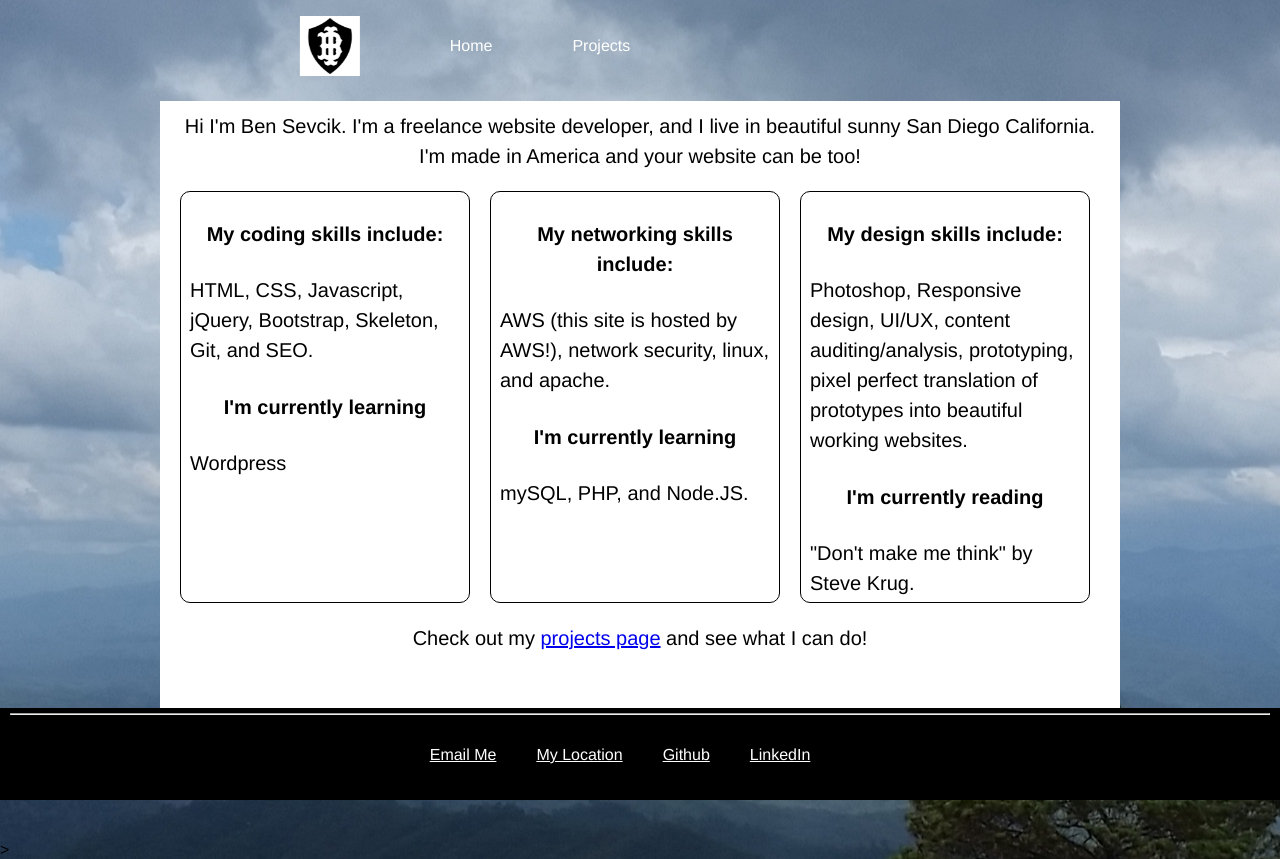
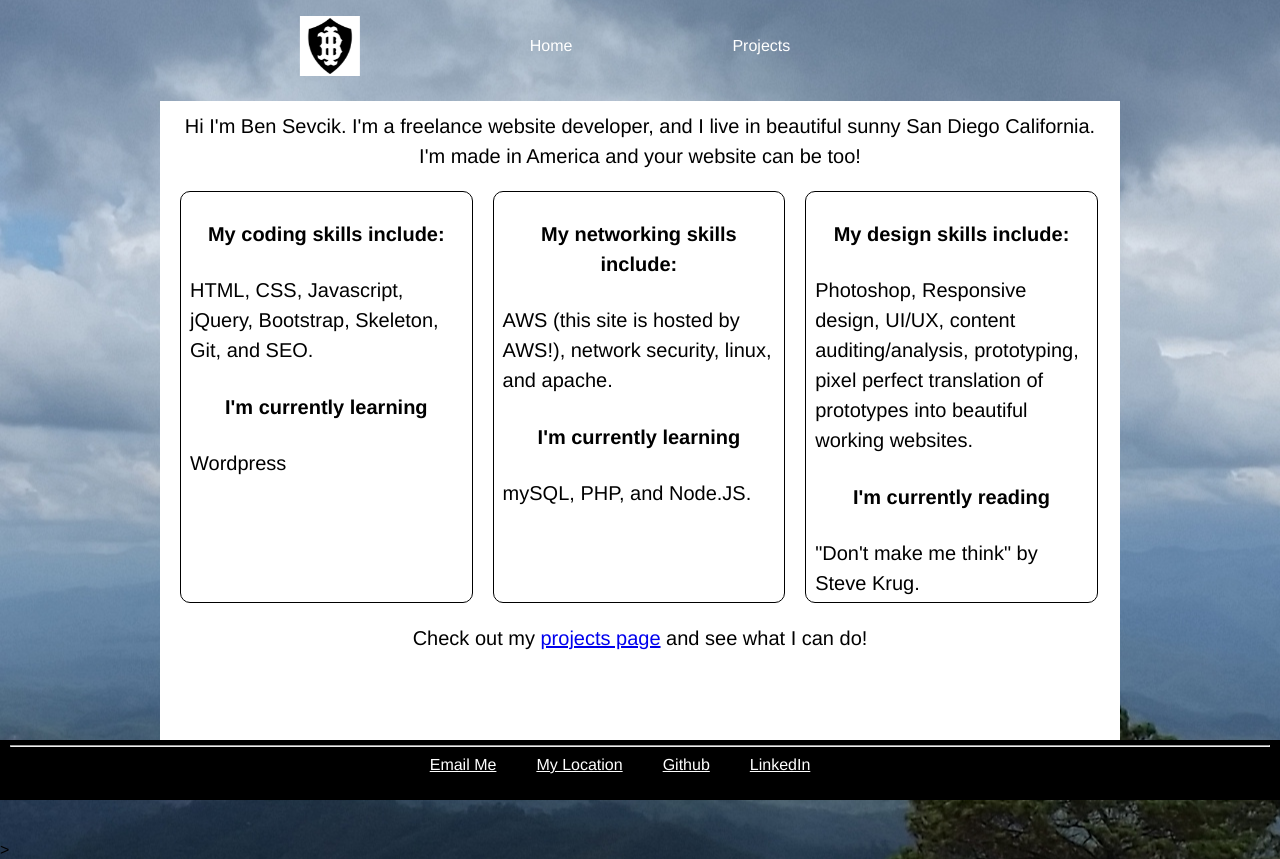
Before and after one commit to bsevcik/portfolioWebsite, a PHP site: page / in a window 1280 px wide. Run offline with PHP 8.4, Linux system fonts and the light colour scheme; some libraries are stand-ins or nearby versions.

Commit message:
menu collapses after touching outside, box formatting better

```diff
--- a/index.css
+++ b/index.css
@@ -39,7 +39,7 @@
     text-align: center;
 }
 section > div:nth-child(2), section div:nth-child(3), section div:nth-child(4) {
-    width: 270px;
+    width: 29%;
     min-height: 410px;
     float: left;
     border: 1px solid black;
@@ -56,9 +56,9 @@
     clear: both;
     /* align-self: flex-start; */
 }
-section > p:last-of-type {
-    /* align-self: flex-end; */
-}
+/* section > p:last-of-type {
+    align-self: flex-end;
+} */
 .logo {
     position: fixed;
     /* float: left; */
@@ -137,14 +137,17 @@
     left: 0;
     background: #000;
     width: 100%;
-    height: 92px;
-    line-height: 60px;
+    height: 60px;
+    line-height: 45px;
     min-width: 840px;
-    /* display: flex;
-    justify-content: center; */
-    /* transition: 1s; */
+}
+footer ul {
+    display: flex;
+    justify-content: center;
+    text-align: center;
 }
 footer hr, footer ul li, footer a {
+    line-height: 1em;
     margin: 5px 10px 5px 10px;
     color: #fff;
 }
@@ -160,13 +163,19 @@
 }
 @media(max-width: 930px){
     section > div:nth-child(2), section > div:nth-child(3), section > div:nth-child(4) {
-        width: 95%;
+        width: 97%;
         text-align: center;
         padding: 0 10px 0 10px;
         margin: 10px auto 10px auto;
     }
 }
 @media(max-width: 800px) {
+    section > div:nth-child(2), section > div:nth-child(3), section > div:nth-child(4) {
+        width: 95%;
+        text-align: center;
+        padding: 0 10px 0 10px;
+        margin: 10px auto 10px auto;
+    }
     main {
         border-radius: 10px;
     }
--- a/index.html
+++ b/index.html
@@ -25,10 +25,10 @@
             </ul>
             <div class="menu">
                 <ul>
+                    <li><a class="nav-link disabled" href="/aboutme/">About</a></li>
                     <li><a href="/index.html">Home</a></li>
+                    <li><a class="nav-link disabled" href="/blog/">Blog</a></li>
                     <li><a href="/projects/">Projects</a></li>
-                    <li><a class="nav-link disabled" href="/aboutme/">About</a></li>
-                    <li><a class="nav-link disabled" href="/blog/">Blog</a></li>
                     <li><a class="nav-link disabled" href="/contact/">Contact</a></li>
                 </ul>
             </div>
--- a/index.js
+++ b/index.js
@@ -1,9 +1,15 @@
- $(document).ready(function() {
-            $(".menu-icon").on("click", function() {
-                  $("nav ul").toggleClass("showing");
-                  $("main").toggleClass("slidecontent");
-            });
+$(document).ready(function() {
+           $("main, footer").on("click", function() {
+                 $("nav ul").removeClass("showing");
+                 $("main").removeClass("slidecontent");
+           });
+     });
+$(document).ready(function() {
+      $(".menu-icon").on("click", function() {
+            $("nav ul").toggleClass("showing");
+            $("main").toggleClass("slidecontent");
       });
+});
 
 
       // Scrolling Effect
```
